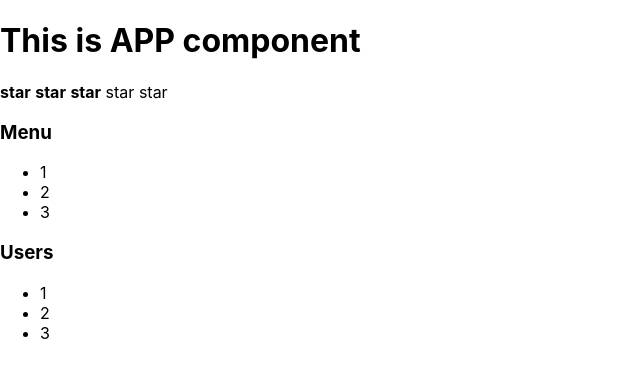
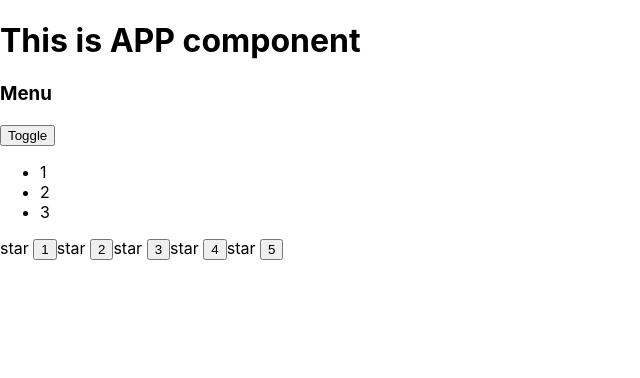
Before and after one commit to TinaGorna/pract-course, a React (Create React App) app: page / in a window 1280 px wide. Shown: the top 378 px of the page, without its empty margins (0-640 px from the left). Built offline with nearby package versions, Linux system fonts and the light colour scheme.

Commit message:
07: uncontrolled components

```diff
--- a/src/App.tsx
+++ b/src/App.tsx
@@ -1,15 +1,16 @@
 import React from "react";
 import "./App.module.css";
 import Accordion from "./components/Accordion/Accordion"
+import {UncontrolledAccordion} from "./UncontrolledAccordion/UncontrolledAccordion";
 import {Rating} from "./components/Rating/Rating";
+import {UncontrolledRating} from "./components/UncontrolledRating/UncontrolledRating";
 
 function App() {
     return (
         <div className="App">
             <PageTitle title={"This is APP component"}/>
-            <Rating value={3}/>
-            <Accordion title={"Menu"}/>
-            <Accordion title={"Users"}/>
+            <UncontrolledAccordion title={"Menu"}/>
+            <UncontrolledRating />
         </div>
     );
 }
--- /dev/null
+++ b/src/UncontrolledAccordion/UncontrolledAccordion.tsx
@@ -0,0 +1,16 @@
+import Accordion, {AccordionBody, AccordionTitle} from "../components/Accordion/Accordion";
+
+import React, {useState} from "react";
+
+type AccordionPropsType = {
+    title: string
+}
+export function UncontrolledAccordion(props:AccordionPropsType ) {
+    let [collapsed, setCollapsed] = useState(false);
+
+    return <div>
+        <AccordionTitle title={props.title}/>
+        <button onClick={ ()=> {setCollapsed (!collapsed)}}>Toggle</button>
+        {!collapsed && <AccordionBody/>}
+    </div>
+}
--- a/src/components/Accordion/Accordion.tsx
+++ b/src/components/Accordion/Accordion.tsx
@@ -11,14 +11,14 @@
 type AccordionPropsType = {
     title: string
 }
-function AccordionTitle(props: AccordionPropsType) {
+export function AccordionTitle(props: AccordionPropsType) {
     return (
         <div>
             <h3>{props.title}</h3>
         </div>
     )
 }
-function AccordionBody () {
+export function AccordionBody () {
     return (
         <div>
             <ul>
--- a/src/components/Rating/Rating.tsx
+++ b/src/components/Rating/Rating.tsx
@@ -4,70 +4,17 @@
     value: 0 | 1 | 2 | 3 | 4 | 5
 }
 export function Rating (props: RatingPropsType) {
-    if (props.value === 1) {
+
         return (
         <div>
-            <Star selected={true}/>
-            <Star selected={false}/>
-            <Star selected={false}/>
-            <Star selected={false}/>
-            <Star selected={false}/>
+            <Star selected={props.value > 0}/>
+            <Star selected={props.value > 1}/>
+            <Star selected={props.value > 2}/>
+            <Star selected={props.value > 3}/>
+            <Star selected={props.value > 4}/>
         </div>
         )
     }
-    if (props.value === 2) {
-        return (
-            <div>
-                <Star selected={true}/>
-                <Star selected={true}/>
-                <Star selected={false}/>
-                <Star selected={false}/>
-                <Star selected={false}/>
-            </div>
-        )
-    }
-    if (props.value === 3) {
-        return (
-            <div>
-                <Star selected={true}/>
-                <Star selected={true}/>
-                <Star selected={true}/>
-                <Star selected={false}/>
-                <Star selected={false}/>
-            </div>
-        )
-    }
-    if (props.value === 4) {
-        return (
-            <div>
-                <Star selected={true}/>
-                <Star selected={true}/>
-                <Star selected={true}/>
-                <Star selected={true}/>
-                <Star selected={false}/>
-            </div>
-        )
-    }
-    if (props.value === 5) {
-        return (
-            <div>
-                <Star selected={true}/>
-                <Star selected={true}/>
-                <Star selected={true}/>
-                <Star selected={true}/>
-                <Star selected={true}/>
-            </div>
-        )
-    }
-    return (
-        <div>
-            <Star selected={false}/>
-            <Star selected={false}/>
-            <Star selected={false}/>
-            <Star selected={false}/>
-            <Star selected={false}/>
-        </div>
-    )}
 
 type StarPropsType = {
     selected: boolean
--- /dev/null
+++ b/src/components/UncontrolledRating/UncontrolledRating.tsx
@@ -0,0 +1,30 @@
+import React, {useState} from "react";
+
+type RatingPropsType = {}
+
+export function UncontrolledRating(props: RatingPropsType) {
+
+    let [value, setValue] = useState(0);
+    return (
+        <div>
+            <Star selected={value > 0}/><button onClick={ () => {setValue(1)}}>1</button>
+            <Star selected={value > 1}/><button onClick={ () => {setValue(2)}}>2</button>
+            <Star selected={value > 2}/><button onClick={ () => {setValue(3)}}>3</button>
+            <Star selected={value > 3}/><button onClick={ () => {setValue(4)}}>4</button>
+            <Star selected={value > 4}/><button onClick={ () => {setValue(5)}}>5</button>
+        </div>
+    )
+}
+
+type StarPropsType = {
+    selected: boolean
+}
+
+function Star(props: StarPropsType) {
+    if (props.selected) {
+        return <span><b>star</b> </span>
+    } else {
+        return <span>star </span>
+    }
+
+}
```
